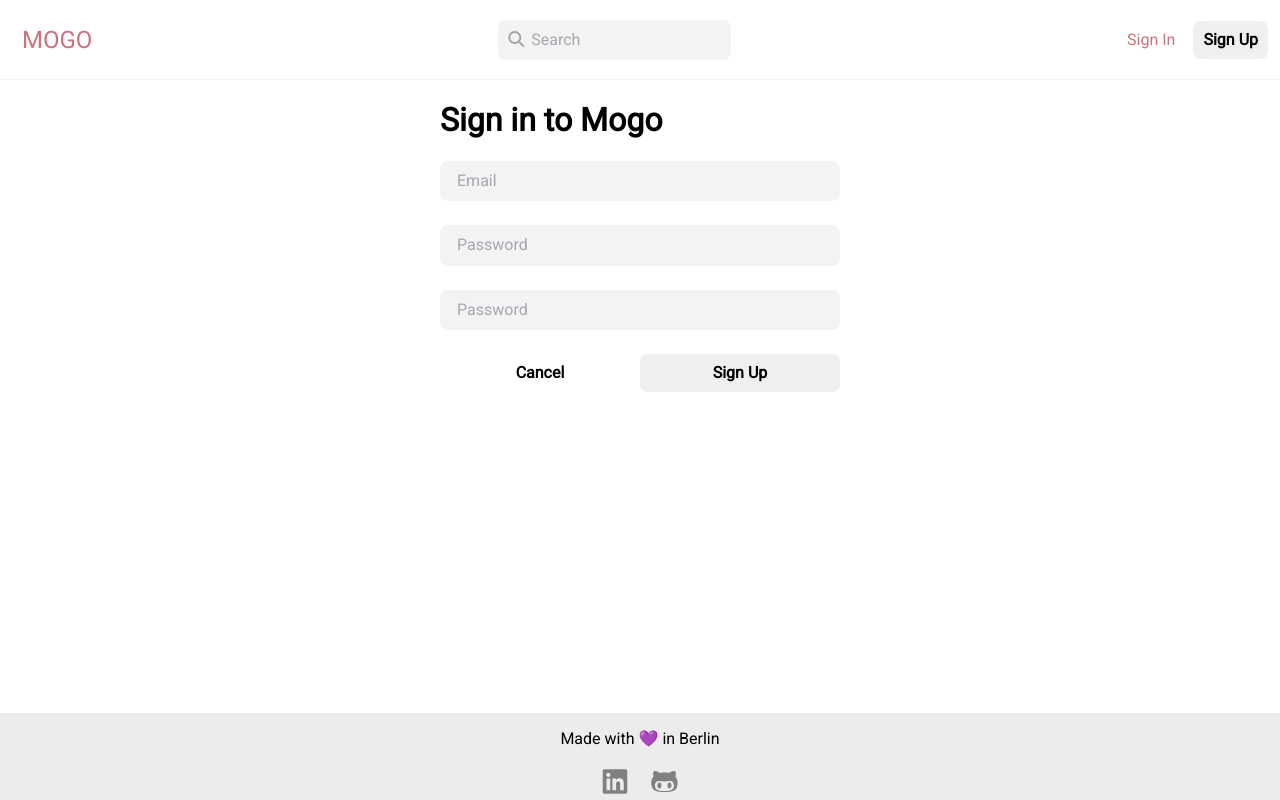
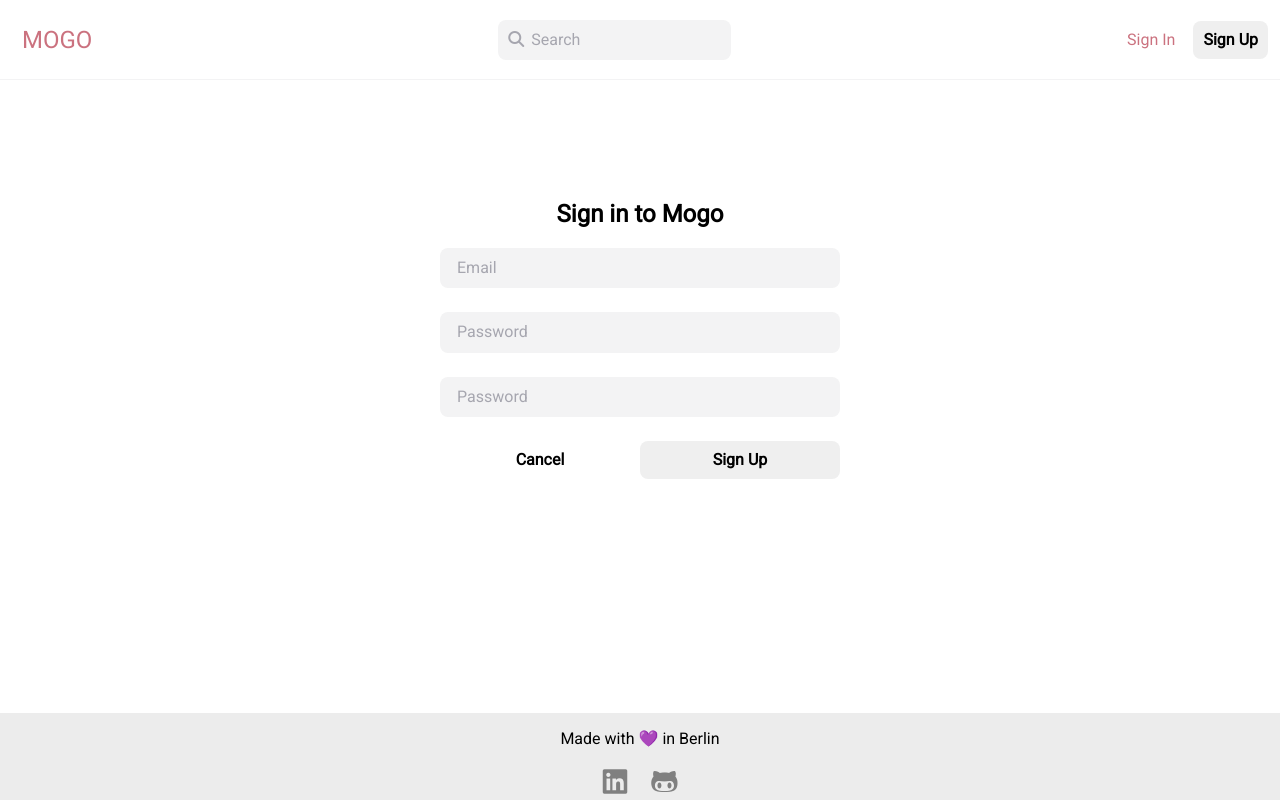
Before and after one commit to adela914/new_mogo_frontend, a Vue app: page /signup in a window 1280 px wide. Built offline with nearby package versions, Linux system fonts and the light colour scheme.

Commit message:
apply flex to the layout of page

```diff
--- a/src/App.vue
+++ b/src/App.vue
@@ -1,11 +1,11 @@
 <template>
-  <div>
+  <article>
     <TheHeader />
     <main>
       <router-view />
     </main>
     <TheFooter />
-  </div>
+  </article>
 </template>
 
 <script lang="ts">
@@ -30,7 +30,28 @@ export default defineComponent({
 @import "~@/assets/scss/colors.scss";
 @import "~@/assets/scss/main.scss";
 
+html,
+body,
+#app {
+  width: 100%;
+  height: 100%;
+}
+
+article {
+  min-height: 100%;
+  display: flex;
+  flex-direction: column;
+  align-items: stretch;
+}
+
+header,
+main,
+footer {
+  flex-shrink: 0;
+}
+
 main {
+  flex-grow: 1;
   background-color: $white_0;
 }
 </style>
--- a/src/components/TheFooter.vue
+++ b/src/components/TheFooter.vue
@@ -25,8 +25,6 @@ export default defineComponent({
 @import "~@/assets/scss/colors.scss";
 
 .footer {
-  position: fixed;
-  bottom: 0;
   width: 100%;
   text-align: center;
   background-color: $footer_grey;
--- a/src/views/SignUp.vue
+++ b/src/views/SignUp.vue
@@ -45,6 +45,11 @@ export default defineComponent({
   margin: auto;
   display: flex;
   flex-direction: column;
+  margin-top: 100px;
+
+  h1 {
+    text-align: center;
+  }
 }
 
 .o-baseInput {
```
